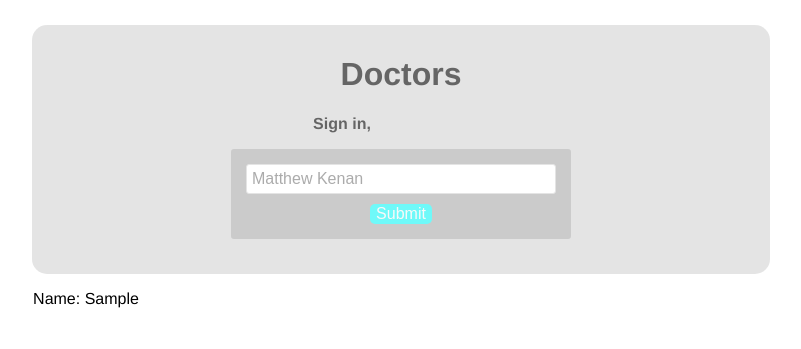
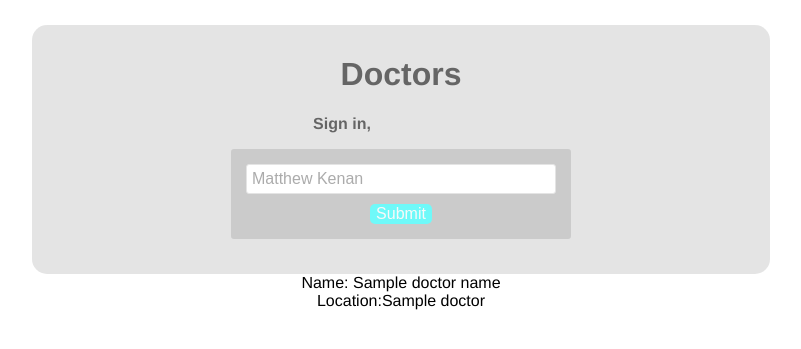
Before and after one commit to juanc37/bleLocation, a Flask app: template templates/index.html in a window 1280 px wide. Shown: the top 349 px of the page, without its empty margins (239-1040 px from the left). Run offline with Flask 2, Linux system fonts and the light colour scheme; the template is opened without the code that fills it: most values are stand-ins (such as "Sample title", 1, 10 or a date in 2020).

Commit message:
updated UI
send user name to /locater pageRoute
displays name and current location.
Initally no location for user

```diff
--- a/app.py
+++ b/app.py
@@ -9,8 +9,8 @@ app = Flask(__name__)
 locations_db = {}
 
 #testing dipalying name
-doctorsName = []
-nm = ''
+doctorName = ''
+doctor = ''
 
 #this is tue home page and calls index.html
 @app.route("/")
@@ -20,9 +20,9 @@ def hello():
 @app.route("/helloDoc", methods=['GET', 'POST'])
 def helloDoc():
     if request.method == 'POST':
-        nm = request.form['doctorName']
+        doctorName= request.form['doctor_id']
 
-    return render_template('index.html', nm=nm)
+    return render_template('index.html', doctorName=doctorName)
 
 @app.route('/update-location',methods=["POST"])
 def update_location():
@@ -70,6 +70,7 @@ def locate():
     error = ''
     try:
         if request.method == "POST":
+            doctorName= request.form['doctor_id']
             doctor = locations_db.get(request.form['doctor_id'])
         else:
             raise Exception("Invalid Request")
@@ -77,8 +78,8 @@ def locate():
         print(e)
         error = e
     if doctor is None:
-        return "This doctor is not able to be located currently"
-    return doctor
+        return render_template('index.html', doctorName=doctorName, doctor= "This doctor is not able to be located currently")
+    return render_template('index.html', doctorName=doctorName, doctor= doctor)
 
 if __name__ == "__main__":
     app.run()
--- a/static/script.js
+++ b/static/script.js
@@ -1,3 +1,5 @@
+/* Javascript is not needed at this time */
+
 //currently dispalys name , but will need to be changed
 
 //unction init(){
--- a/static/style.css
+++ b/static/style.css
@@ -79,6 +79,8 @@
 
 }
 #displayName{
+  margin: auto;
+  width: 60%;
   text-align: center;
   font-size: medium;
 }
--- a/templates/index.html
+++ b/templates/index.html
@@ -23,8 +23,8 @@
       <main>
         <p class="bold">Sign in,</p>
 
-        <form action="/helloDoc" method="post">
-          <input id="doctorNameInput" type="text" maxlength="100" name="doctorName" required placeholder="Matthew Kenan">
+        <form action="/locate" method="post">
+          <input id="doctorNameInput" type="text" maxlength="100" name="doctor_id" required placeholder="Matthew Kenan">
           <button id="submit" type="submit" onclick="addDoctor()" >Submit</button>
         </form>
 
@@ -32,7 +32,7 @@
 
     </div>
 
-    <p id="displayName"> Name: {{nm}}</p>
+    <p id="displayName"> Name: {{doctorName}} <br> Location:{{doctor}}</p>
 
 
   </body>
```
